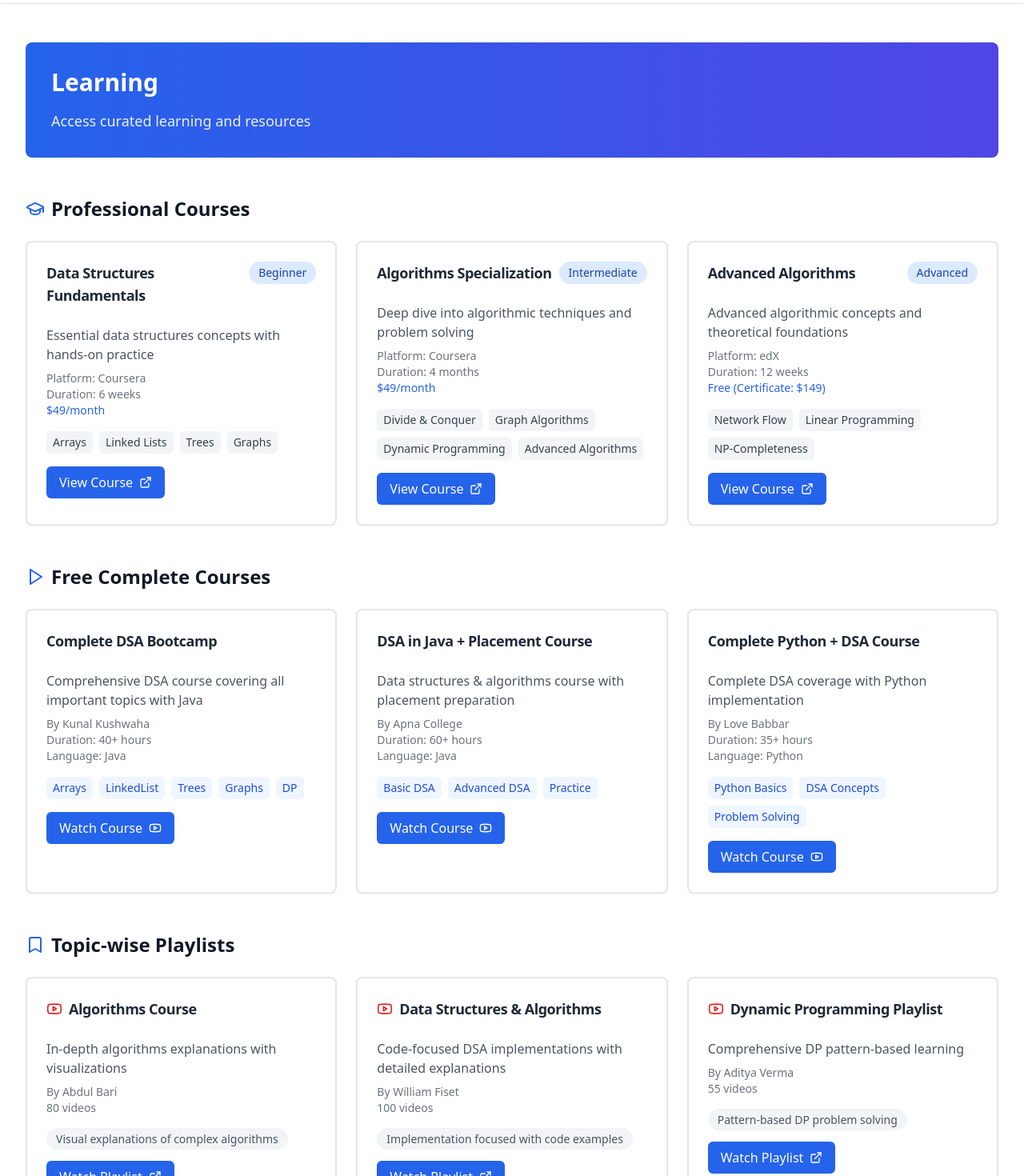
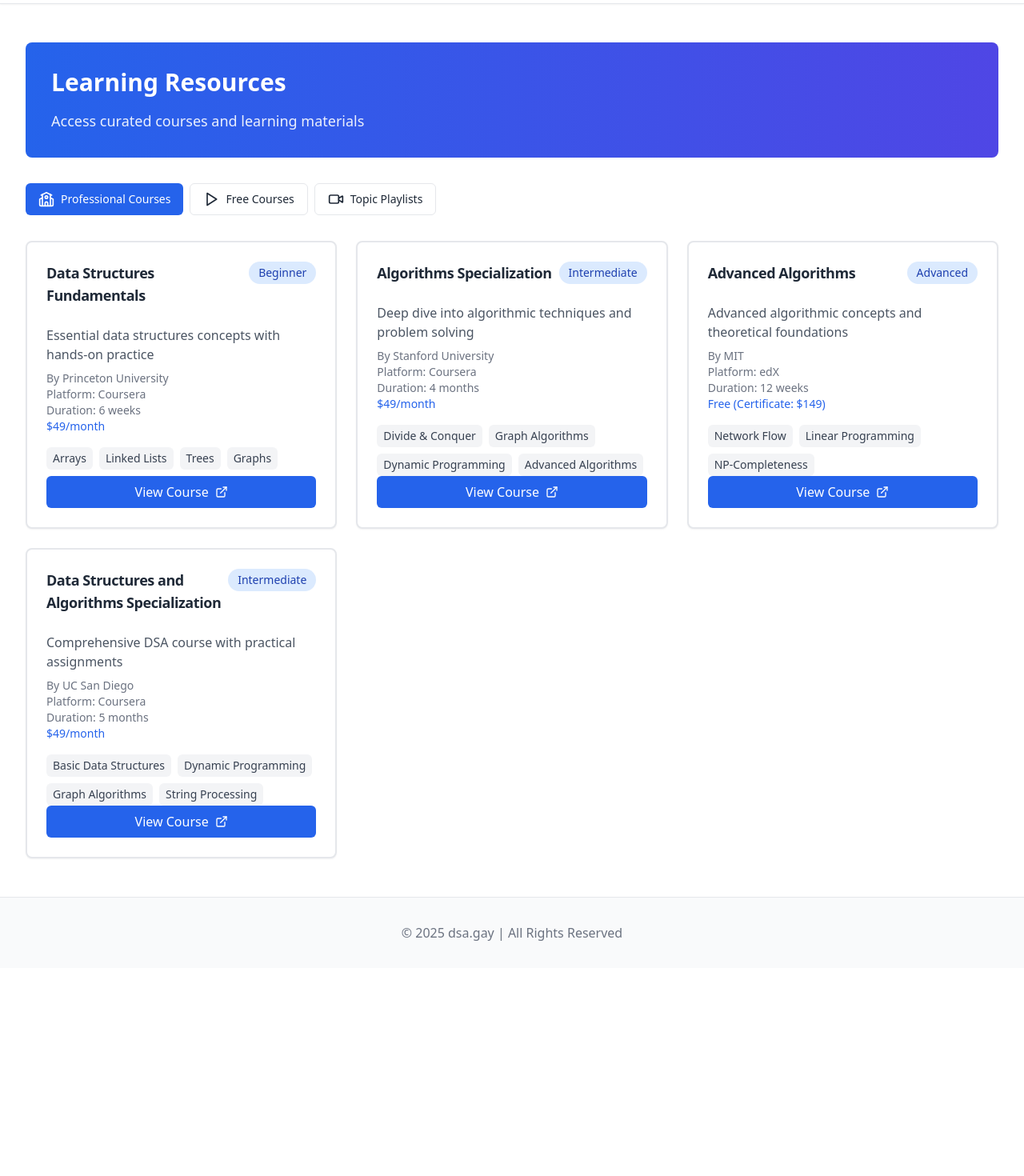
Before and after one commit to rohzzn/dsa, a Next.js app: page /learn in a window 1280 px wide. Shown: the part 60-1530 px from the top of the page at 80% size. After the commit the page ends 1270 px from the top, so only its background shows below. Built offline with nearby package versions, Linux system fonts and the light colour scheme.

Commit message:
section cato lost

```diff
--- a/src/components/sections/Learning.tsx
+++ b/src/components/sections/Learning.tsx
@@ -1,7 +1,42 @@
-import React from 'react';
+// src/components/sections/Learning.tsx
+import React, { useState } from 'react';
 import { Card, CardHeader, CardTitle, CardContent } from '@/components/ui/card';
 import { Button } from '@/components/ui/button';
-import { Youtube, Play, ExternalLink, Bookmark, GraduationCap } from 'lucide-react';
+import { Youtube, Play, ExternalLink, School, Video } from 'lucide-react';
+
+interface BaseCourse {
+  title: string;
+  description: string;
+  duration: string;
+  topics: string[];
+  url: string;
+}
+
+interface ProfessionalCourse extends BaseCourse {
+  platform: string;
+  instructor: string;
+  level: string;
+  price: string;
+}
+
+interface FreeCourse extends BaseCourse {
+  instructor: string;
+  platform: string;
+  language: string;
+}
+
+interface TopicPlaylist extends BaseCourse {
+  creator: string;
+  videos: number;
+  speciality: string;
+}
+
+interface FilterButtonProps {
+  isActive: boolean;
+  onClick: () => void;
+  icon: React.ReactNode;
+  children: React.ReactNode;
+}
 
 const learningContent = {
   professionalCourses: [
@@ -11,7 +46,6 @@ const learningContent = {
       instructor: "Princeton University",
       level: "Beginner",
       duration: "6 weeks",
-      isPaid: true,
       price: "$49/month",
       topics: ["Arrays", "Linked Lists", "Trees", "Graphs"],
       url: "https://www.coursera.org/learn/data-structures",
@@ -23,7 +57,6 @@ const learningContent = {
       instructor: "Stanford University",
       level: "Intermediate",
       duration: "4 months",
-      isPaid: true,
       price: "$49/month",
       topics: ["Divide & Conquer", "Graph Algorithms", "Dynamic Programming", "Advanced Algorithms"],
       url: "https://www.coursera.org/specializations/algorithms",
@@ -35,11 +68,21 @@ const learningContent = {
       instructor: "MIT",
       level: "Advanced",
       duration: "12 weeks",
-      isPaid: true,
       price: "Free (Certificate: $149)",
       topics: ["Network Flow", "Linear Programming", "NP-Completeness"],
       url: "https://www.edx.org/learn/algorithms",
       description: "Advanced algorithmic concepts and theoretical foundations"
+    },
+    {
+      title: "Data Structures and Algorithms Specialization",
+      platform: "Coursera",
+      instructor: "UC San Diego",
+      level: "Intermediate",
+      duration: "5 months",
+      price: "$49/month",
+      topics: ["Basic Data Structures", "Dynamic Programming", "Graph Algorithms", "String Processing"],
+      url: "https://www.coursera.org/specializations/data-structures-algorithms",
+      description: "Comprehensive DSA course with practical assignments"
     }
   ],
   freeCourses: [
@@ -72,6 +115,16 @@ const learningContent = {
       language: "Python",
       url: "https://www.youtube.com/watch?v=WQoB2z67hvY&list=PLDzeHZWIZsTryvtXdMr6rPh4IDexB5NIA",
       topics: ["Python Basics", "DSA Concepts", "Problem Solving"]
+    },
+    {
+      title: "DSA Course in Hindi",
+      instructor: "CodeWithHarry",
+      platform: "YouTube",
+      description: "Data structures and algorithms explained in Hindi",
+      duration: "30+ hours",
+      language: "Java/C++",
+      url: "https://www.youtube.com/playlist?list=PLu0W_9lII9ahIappRPN0MCAgtOu3lQjQi",
+      topics: ["Data Structures", "Algorithms", "Problem Solving"]
     }
   ],
   topicPlaylists: [
@@ -79,72 +132,98 @@ const learningContent = {
       title: "Algorithms Course",
       creator: "Abdul Bari",
       description: "In-depth algorithms explanations with visualizations",
+      duration: "20+ hours",
       videos: 80,
       speciality: "Visual explanations of complex algorithms",
-      url: "https://www.youtube.com/watch?v=0IAPZzGSbME&list=PLDN4rrl48XKpZkf03iYFl-O29szjTrs_O"
+      url: "https://www.youtube.com/watch?v=0IAPZzGSbME&list=PLDN4rrl48XKpZkf03iYFl-O29szjTrs_O",
+      topics: ["Sorting", "Searching", "Advanced Algorithms"]
     },
     {
       title: "Data Structures & Algorithms",
       creator: "William Fiset",
       description: "Code-focused DSA implementations with detailed explanations",
+      duration: "25+ hours",
       videos: 100,
       speciality: "Implementation focused with code examples",
-      url: "https://www.youtube.com/watch?v=RBSGKlAvoiM&list=PLDV1Zeh2NRsB6SWUrDFW2RmDotAfPbeHu"
+      url: "https://www.youtube.com/watch?v=RBSGKlAvoiM&list=PLDV1Zeh2NRsB6SWUrDFW2RmDotAfPbeHu",
+      topics: ["Data Structures", "Implementation", "Problem Solving"]
     },
     {
       title: "Dynamic Programming Playlist",
       creator: "Aditya Verma",
       description: "Comprehensive DP pattern-based learning",
+      duration: "15+ hours",
       videos: 55,
       speciality: "Pattern-based DP problem solving",
-      url: "https://www.youtube.com/watch?v=nqowUJzG-iM&list=PL_z_8CaSLPWekqhdCPmFohncHwz8TY2Go"
+      url: "https://www.youtube.com/watch?v=nqowUJzG-iM&list=PL_z_8CaSLPWekqhdCPmFohncHwz8TY2Go",
+      topics: ["Dynamic Programming", "Patterns", "Problems"]
     },
     {
       title: "Graph Algorithms",
       creator: "Striver",
       description: "Complete graph algorithms coverage",
+      duration: "10+ hours",
       videos: 40,
       speciality: "Graph concepts and problems",
-      url: "https://www.youtube.com/watch?v=YTtptkEOE3k&list=PLgUwDviBIf0rGEWe64KWas0Nryn7SCRWw"
+      url: "https://www.youtube.com/watch?v=YTtptkEOE3k&list=PLgUwDviBIf0rGEWe64KWas0Nryn7SCRWw",
+      topics: ["Graph Theory", "Algorithms", "Problems"]
     }
   ]
 };
 
-const LearningPage = () => {
-  return (
-    <div className="space-y-12">
-         {/* Header Section */}
-         <div className="bg-gradient-to-r from-blue-600 to-indigo-600 rounded-lg p-8 text-white">
-        <h1 className="text-3xl font-bold mb-4">Learning</h1>
-        <p className="text-lg opacity-90">
-        Access curated learning and resources
-        </p>
-      </div>
-      {/* Professional Courses Section */}
-      <section>
-        <div className="flex items-center space-x-2 mb-6">
-          <GraduationCap className="w-6 h-6 text-blue-600" />
-          <h2 className="text-2xl font-bold text-gray-900">Professional Courses</h2>
-        </div>
-        <div className="grid grid-cols-1 md:grid-cols-2 lg:grid-cols-3 gap-6">
-          {learningContent.professionalCourses.map((course, index) => (
-            <Card key={index} className="border-2 hover:border-blue-200 transition-all">
+const CATEGORIES = {
+  professionalCourses: 'Professional Courses',
+  freeCourses: 'Free Courses',
+  topicPlaylists: 'Topic Playlists',
+} as const;
+
+type CategoryType = keyof typeof CATEGORIES; // 'professionalCourses' | 'freeCourses' | 'topicPlaylists'
+
+const FilterButton: React.FC<FilterButtonProps> = ({ isActive, onClick, children, icon }) => (
+  <Button
+    onClick={onClick}
+    variant={isActive ? "default" : "outline"}
+    className={`px-4 py-2 flex items-center justify-start w-full sm:w-auto rounded-md
+                ${isActive ? 'bg-blue-600 text-white' : 'bg-white text-gray-700 border border-gray-200'}`}
+  >
+    <span className="flex items-center justify-center w-5 h-5">
+      {icon}
+    </span>
+    <span className="ml-2 text-sm font-medium">{children}</span>
+  </Button>
+);
+
+const CourseCard: React.FC<{
+  course: ProfessionalCourse | FreeCourse | TopicPlaylist;
+  type: CategoryType
+}> = ({ course, type }) => (
+  <Card className="border-2 hover:border-blue-200 transition-all h-full flex flex-col">
     <CardHeader>
       <div className="flex justify-between items-start">
+        <div className="flex items-start space-x-2 flex-grow">
+          {type === 'topicPlaylists' && <Youtube className="w-5 h-5 text-red-600 flex-shrink-0" />}
           <CardTitle className="text-lg">{course.title}</CardTitle>
-                  <span className="px-3 py-1 bg-blue-100 text-blue-800 rounded-full text-sm">
+        </div>
+        {'level' in course && (
+          <span className="px-3 py-1 bg-blue-100 text-blue-800 rounded-full text-sm flex-shrink-0 ml-2">
             {course.level}
           </span>
+        )}
       </div>
     </CardHeader>
-              <CardContent>
-                <div className="space-y-4">
+    <CardContent className="flex-grow flex flex-col">
+      <div className="space-y-4 flex-grow">
         <div>
           <p className="text-gray-600 mb-2">{course.description}</p>
-                    <p className="text-sm text-gray-500">Platform: {course.platform}</p>
+          {'instructor' in course && <p className="text-sm text-gray-500">By {course.instructor}</p>}
+          {'platform' in course && <p className="text-sm text-gray-500">Platform: {course.platform}</p>}
           <p className="text-sm text-gray-500">Duration: {course.duration}</p>
-                    <p className="text-sm font-medium text-blue-600">{course.price}</p>
+          {'language' in course && <p className="text-sm text-gray-500">Language: {course.language}</p>}
+          {'price' in course && <p className="text-sm font-medium text-blue-600">{course.price}</p>}
+          {'videos' in course && <p className="text-sm text-gray-500">{course.videos} videos</p>}
         </div>
+
+        {course.topics && (
           <div className="flex flex-wrap gap-2">
             {course.topics.map((topic, i) => (
               <span key={i} className="px-2 py-1 bg-gray-100 text-gray-700 rounded-md text-sm">
@@ -152,100 +231,85 @@ const LearningPage = () => {
               </span>
             ))}
           </div>
+        )}
+
+        {'speciality' in course && (
+          <span className="block px-3 py-1 bg-gray-100 rounded-full text-sm text-gray-600">
+            {course.speciality}
+          </span>
+        )}
+      </div>
+
       <Button
         onClick={() => window.open(course.url, '_blank')}
-                    className="w-full"
+        className="w-full mt-4"
       >
-                    View Course <ExternalLink className="w-4 h-4 ml-2" />
+        {type === 'topicPlaylists' ? 'Watch Playlist' : type === 'freeCourses' ? 'Watch Course' : 'View Course'}
+        <ExternalLink className="w-4 h-4 ml-2" />
       </Button>
-                </div>
     </CardContent>
   </Card>
+);
+
+const LearningPage: React.FC = () => {
+  const [activeCategory, setActiveCategory] = useState<CategoryType>('professionalCourses');
+
+  const getContent = (category: CategoryType) => {
+    switch (category) {
+      case 'professionalCourses':
+        return learningContent.professionalCourses;
+      case 'freeCourses':
+        return learningContent.freeCourses;
+      case 'topicPlaylists':
+        return learningContent.topicPlaylists;
+      default:
+        return [];
+    }
+  };
+
+  return (
+    <div className="space-y-8">
+      {/* Header */}
+      <div className="bg-gradient-to-r from-blue-600 to-indigo-600 rounded-lg p-6 sm:p-8 text-white">
+        <h1 className="text-2xl sm:text-3xl font-bold mb-2 sm:mb-4">Learning Resources</h1>
+        <p className="text-base sm:text-lg opacity-90">
+          Access curated courses and learning materials
+        </p>
+      </div>
+
+      {/* Filters */}
+      <div className="flex flex-col sm:flex-row gap-2 px-4 sm:px-0">
+        <FilterButton
+          isActive={activeCategory === 'professionalCourses'}
+          onClick={() => setActiveCategory('professionalCourses')}
+          icon={<School className="w-5 h-5" />}
+        >
+          Professional Courses
+        </FilterButton>
+        <FilterButton
+          isActive={activeCategory === 'freeCourses'}
+          onClick={() => setActiveCategory('freeCourses')}
+          icon={<Play className="w-5 h-5" />}
+        >
+          Free Courses
+        </FilterButton>
+        <FilterButton
+          isActive={activeCategory === 'topicPlaylists'}
+          onClick={() => setActiveCategory('topicPlaylists')}
+          icon={<Video className="w-5 h-5" />}
+        >
+          Topic Playlists
+        </FilterButton>
+      </div>
+
+      {/* Content Grid */}
+      <div className="px-4 sm:px-0">
+        <div className="grid grid-cols-1 md:grid-cols-2 lg:grid-cols-3 gap-6">
+          {getContent(activeCategory).map((item, index) => (
+            <CourseCard key={index} course={item} type={activeCategory} />
           ))}
         </div>
-      </section>
-
-      {/* Free Complete Courses Section */}
-      <section>
-        <div className="flex items-center space-x-2 mb-6">
-          <Play className="w-6 h-6 text-blue-600" />
-          <h2 className="text-2xl font-bold text-gray-900">Free Complete Courses</h2>
       </div>
-        <div className="grid grid-cols-1 md:grid-cols-2 lg:grid-cols-3 gap-6">
-          {learningContent.freeCourses.map((course, index) => (
-            <Card key={index} className="border-2 hover:border-blue-200 transition-all">
-              <CardHeader>
-                <div className="flex items-center justify-between">
-                  <CardTitle className="text-lg">{course.title}</CardTitle>
-                </div>
-              </CardHeader>
-              <CardContent>
-                <div className="space-y-4">
-                  <div>
-                    <p className="text-gray-600 mb-2">{course.description}</p>
-                    <p className="text-sm text-gray-500">By {course.instructor}</p>
-                    <p className="text-sm text-gray-500">Duration: {course.duration}</p>
-                    <p className="text-sm text-gray-500">Language: {course.language}</p>
-                  </div>
-                  <div className="flex flex-wrap gap-2">
-                    {course.topics.map((topic, i) => (
-                      <span key={i} className="px-2 py-1 bg-blue-50 text-blue-700 rounded-md text-sm">
-                        {topic}
-                      </span>
-                    ))}
-                  </div>
-                  <Button
-                    onClick={() => window.open(course.url, '_blank')}
-                    className="w-full"
-                  >
-                    Watch Course <Youtube className="w-4 h-4 ml-2" />
-                  </Button>
-                </div>
-              </CardContent>
-            </Card>
-          ))}
-        </div>
-      </section>
-
-      {/* Topic-wise Playlists Section */}
-      <section>
-        <div className="flex items-center space-x-2 mb-6">
-          <Bookmark className="w-6 h-6 text-blue-600" />
-          <h2 className="text-2xl font-bold text-gray-900">Topic-wise Playlists</h2>
-        </div>
-        <div className="grid grid-cols-1 md:grid-cols-2 lg:grid-cols-3 gap-6">
-          {learningContent.topicPlaylists.map((playlist, index) => (
-            <Card key={index} className="border-2 hover:border-blue-200 transition-all">
-              <CardHeader>
-                <div className="flex items-center space-x-2">
-                  <Youtube className="w-5 h-5 text-red-600" />
-                  <CardTitle className="text-lg">{playlist.title}</CardTitle>
-                </div>
-              </CardHeader>
-              <CardContent>
-                <div className="space-y-4">
-                  <div>
-                    <p className="text-gray-600 mb-2">{playlist.description}</p>
-                    <p className="text-sm text-gray-500">By {playlist.creator}</p>
-                    <p className="text-sm text-gray-500">{playlist.videos} videos</p>
-                  </div>
-                  <div>
-                    <span className="px-3 py-1 bg-gray-100 rounded-full text-sm text-gray-600">
-                      {playlist.speciality}
-                    </span>
-                  </div>
-                  <Button
-                    onClick={() => window.open(playlist.url, '_blank')}
-                    className="w-full"
-                  >
-                    Watch Playlist <ExternalLink className="w-4 h-4 ml-2" />
-                  </Button>
-                </div>
-              </CardContent>
-            </Card>
-          ))}
-        </div>
-      </section>
     </div>
   );
 };
```
Lines whose indentation alone changed are shown as unchanged.
